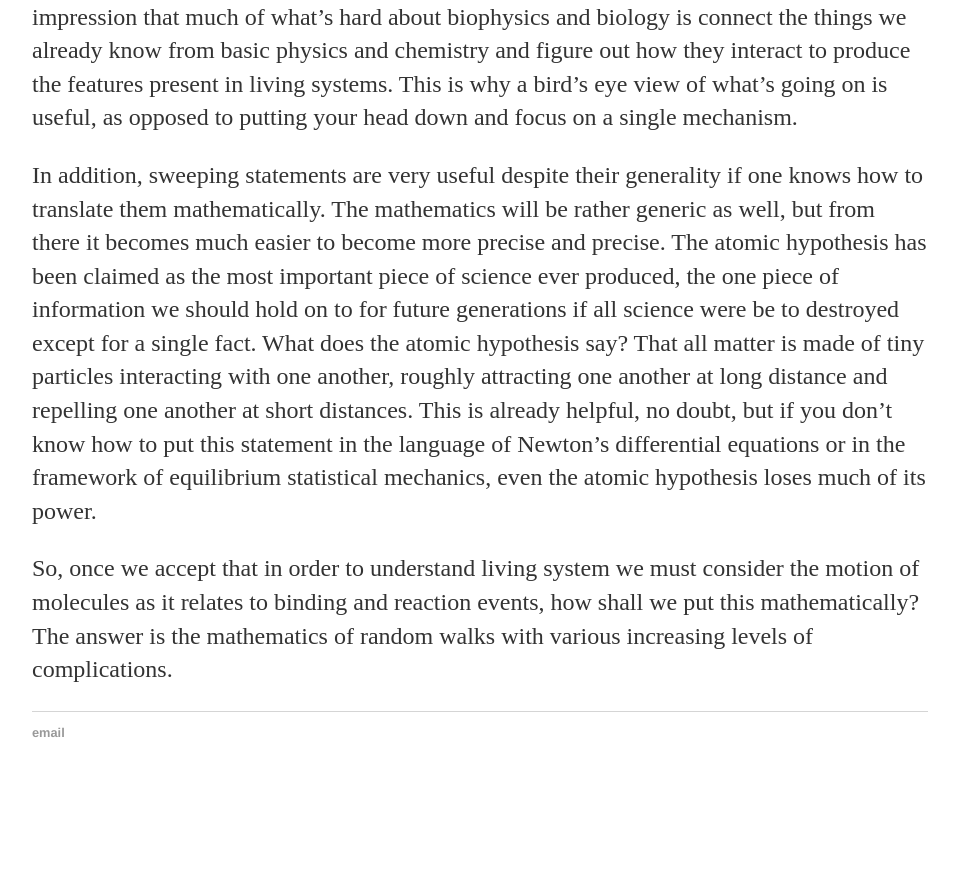
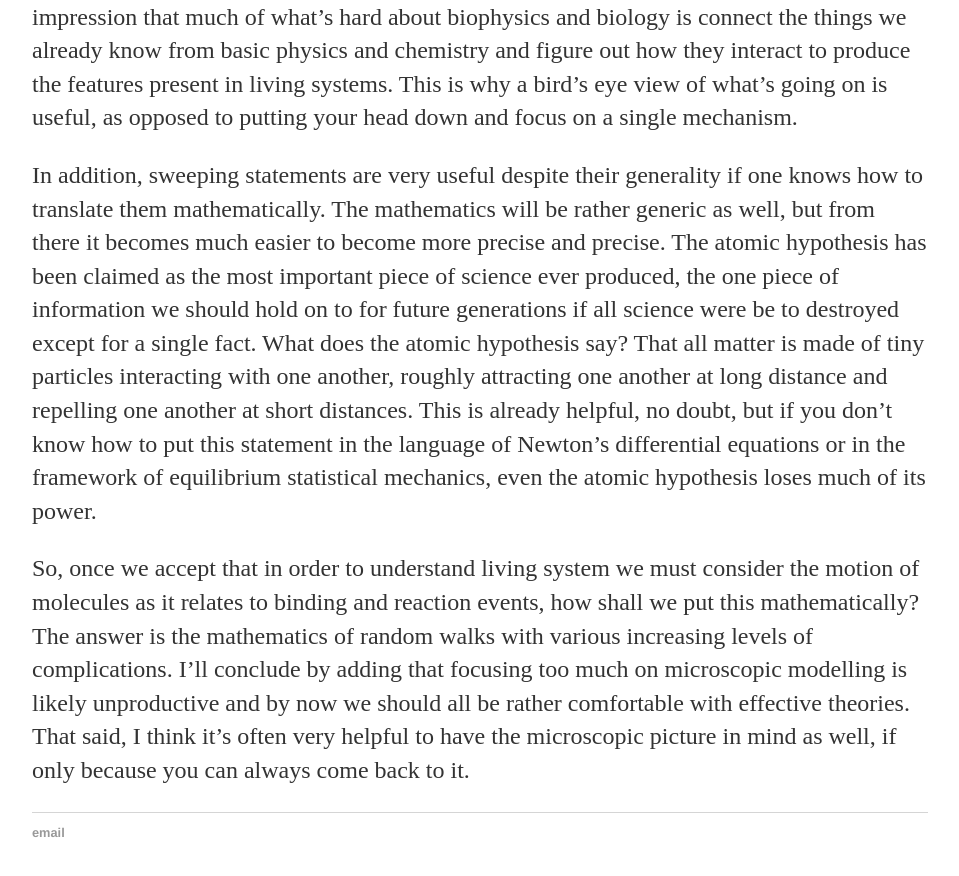
Before and after one commit to ghostsandmachines/ghostsandmachines.github.io, a Jekyll site: the page built from _posts/2019-01-09-ghost-and-machines-site-launched.md, in a window 1280 px wide and 900 px high, scrolled down 1531 px. Shown: the top 876 px of the window, without its empty margins (160-1119 px from the left). Built offline with Jekyll 4.4.1, drawn with Linux system fonts in a browser that asks for light colours; before the commit the page ends 2331 px from its top, so only the background shows below that.

Commit message:
Update 2019-01-09-ghost-and-machines-site-launched.md

```diff
--- a/_posts/2019-01-09-ghost-and-machines-site-launched.md
+++ b/_posts/2019-01-09-ghost-and-machines-site-launched.md
@@ -16,4 +16,4 @@ Sweeping statements such as the one above are almost as useless as they are usef
 
 In addition, sweeping statements are very useful despite their generality if one knows how to translate them mathematically. The mathematics will be rather generic as well, but from there it becomes much easier to become more precise and precise. The atomic hypothesis has been claimed as the most important piece of science ever produced, the one piece of information we should hold on to for future generations if all science were be to destroyed except for a single fact. What does the atomic hypothesis say? That all matter is made of tiny particles interacting with one another, roughly attracting one another at long distance and repelling one another at short distances. This is already helpful, no doubt, but if you don't know how to put this statement in the language of Newton's differential equations or in the framework of equilibrium statistical mechanics, even the atomic hypothesis loses much of its power.
 
-So, once we accept that in order to understand living system we must consider the motion of molecules as it relates to binding and reaction events, how shall we put this mathematically? The answer is the mathematics of random walks with various increasing levels of complications.
+So, once we accept that in order to understand living system we must consider the motion of molecules as it relates to binding and reaction events, how shall we put this mathematically? The answer is the mathematics of random walks with various increasing levels of complications. I'll conclude by adding that focusing too much on microscopic modelling is likely unproductive and by now we should all be rather comfortable with effective theories. That said, I think it's often very helpful to have the microscopic picture in mind as well, if only because you can always come back to it.
```
